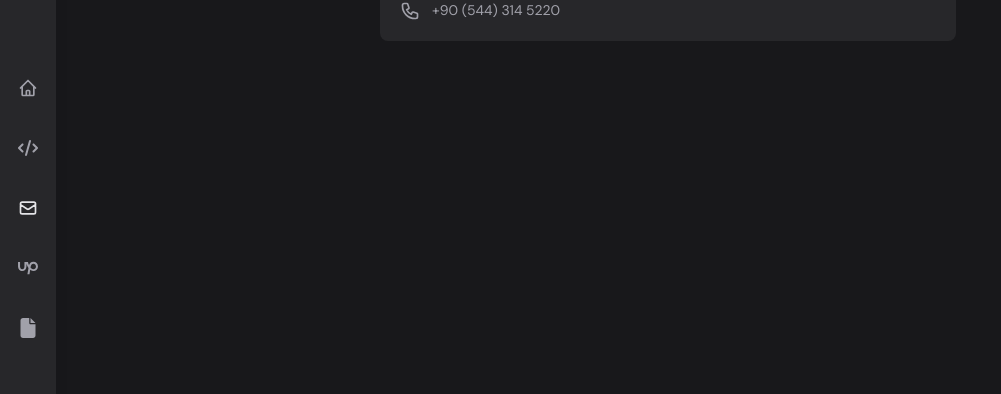
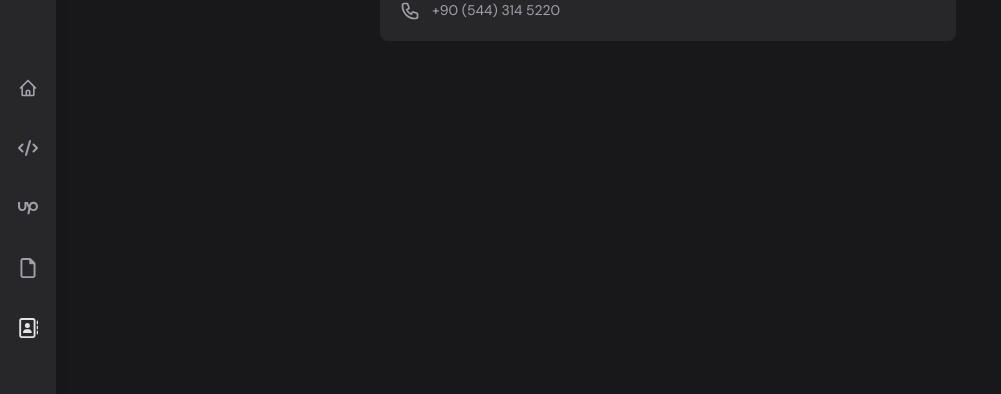
Before and after one commit to huseyindas/huseyindas.dev, a Next.js app: page /contact in a window 1280 px wide. Shown: the part 192-586 px from the top of the page, without its empty margins (0-1001 px from the left). Built offline with nearby package versions, Linux system fonts and the light colour scheme.

Commit message:
fix contact page navbar.

```diff
--- a/app/contact/page.tsx
+++ b/app/contact/page.tsx
@@ -1,6 +1,7 @@
 'use client'
 
 import { DM_Sans } from 'next/font/google'
+import Navbar from '../components/Navbar'
 
 const dmSans = DM_Sans({ subsets: ['latin'] })
 
@@ -8,60 +9,7 @@ export default function Contact() {
   return (
     <div className={`flex min-h-screen bg-[#18181B] ${dmSans.className}`}>
       {/* Vertical Navbar */}
-      <div className="fixed left-0 top-0 h-full w-14 bg-[#27272A] shadow-lg">
-        <nav className="flex h-full items-center justify-center">
-          <div className="space-y-7">
-            <div className="group relative">
-              <a href="/" className="flex items-center justify-center rounded-lg p-1.5 text-[#A1A1AA] transition-colors hover:text-[#E4E4E7]">
-                <svg className="h-5 w-5" fill="none" stroke="currentColor" viewBox="0 0 24 24">
-                  <path strokeLinecap="round" strokeLinejoin="round" strokeWidth={2} d="M3 12l2-2m0 0l7-7 7 7M5 10v10a1 1 0 001 1h3m10-11l2 2m-2-2v10a1 1 0 01-1 1h-3m-6 0a1 1 0 001-1v-4a1 1 0 011-1h2a1 1 0 011 1v4a1 1 0 001 1m-6 0h6" />
-                </svg>
-              </a>
-              <span className="absolute left-full ml-2 w-auto min-w-max origin-left scale-0 rounded-md bg-[#27272A] px-2 py-1 text-[12px] font-normal text-[#E4E4E7] shadow-lg transition-all duration-200 group-hover:scale-100">Home</span>
-            </div>
-
-            <div className="group relative">
-              <a href="/projects" className="flex items-center justify-center rounded-lg p-1.5 text-[#A1A1AA] transition-colors hover:text-[#E4E4E7]">
-                <svg className="h-5 w-5" viewBox="0 0 640 512" fill="currentColor">
-                  <path d="M392.8 1.2c-17-4.9-34.7 5-39.6 22l-128 448c-4.9 17 5 34.7 22 39.6s34.7-5 39.6-22l128-448c4.9-17-5-34.7-22-39.6zm80.6 120.1c-12.5 12.5-12.5 32.8 0 45.3L562.7 256l-89.4 89.4c-12.5 12.5-12.5 32.8 0 45.3s32.8 12.5 45.3 0l112-112c12.5-12.5 12.5-32.8 0-45.3l-112-112c-12.5-12.5-32.8-12.5-45.3 0zm-306.7 0c-12.5-12.5-32.8-12.5-45.3 0l-112 112c-12.5 12.5-12.5 32.8 0 45.3l112 112c12.5 12.5 32.8 12.5 45.3 0s12.5-32.8 0-45.3L77.3 256l89.4-89.4c12.5-12.5 12.5-32.8 0-45.3z" />
-                </svg>
-              </a>
-              <span className="absolute left-full ml-2 w-auto min-w-max origin-left scale-0 rounded-md bg-[#27272A] px-2 py-1 text-[12px] font-normal text-[#E4E4E7] shadow-lg transition-all duration-200 group-hover:scale-100">Projects</span>
-            </div>
-
-            <div className="group relative">
-              <a href="/contact" className="flex items-center justify-center rounded-lg p-1.5 text-[#E4E4E7] transition-colors">
-                <svg className="h-5 w-5" fill="none" stroke="currentColor" viewBox="0 0 24 24">
-                  <path strokeLinecap="round" strokeLinejoin="round" strokeWidth={2} d="M3 8l7.89 5.26a2 2 0 002.22 0L21 8M5 19h14a2 2 0 002-2V7a2 2 0 00-2-2H5a2 2 0 00-2 2v10a2 2 0 002 2z" />
-                </svg>
-              </a>
-              <span className="absolute left-full ml-2 w-auto min-w-max origin-left scale-0 rounded-md bg-[#27272A] px-2 py-1 text-[12px] font-normal text-[#E4E4E7] shadow-lg transition-all duration-200 group-hover:scale-100">Contact</span>
-            </div>
-
-            <div className="group relative">
-              <a href="https://www.upwork.com/freelancers/~017013a12c5d48ae69" className="flex items-center justify-center rounded-lg p-1.5 text-[#A1A1AA] transition-colors hover:text-[#E4E4E7]">
-                <svg className="h-5 w-5" viewBox="0 0 641 512" fill="currentColor" xmlns="http://www.w3.org/2000/svg">
-                  <path d="M494.7 295.6c-50.3 0-83.5-38.9-92.8-53.9c11.9-95.3 46.8-125.4 92.8-125.4c45.5 0 80.9 36.4 80.9 89.7s-35.4 89.7-80.9 89.7zm0-237.8c-81.9 0-127.8 53.4-141 108.4c-14.9-28-25.9-65.5-34.5-100.3H206v141c0 51.1-23.3 89-68.8 89s-71.6-37.8-71.6-89l.5-141H.8v141c0 41.1 13.3 78.4 37.6 105.1c25 27.5 59.2 41.8 98.8 41.8c78.8 0 133.8-60.4 133.8-146.9V112.1c8.2 31.2 27.8 91.1 65.3 143.6l-35 199.4h66.4l23.1-141.3c7.6 6.3 15.7 12 24.2 17c22.2 14 47.7 21.9 73.9 22.8c0 0 4 .2 6.1 .2c81.2 0 145.9-62.9 145.9-147.8s-64.8-148.1-146-148.1z" />
-                </svg>
-              </a>
-              <span className="absolute left-full ml-2 w-auto min-w-max origin-left scale-0 rounded-md bg-[#27272A] px-2 py-1 text-[12px] font-normal text-[#E4E4E7] shadow-lg transition-all duration-200 group-hover:scale-100">Upwork</span>
-            </div>
-
-            <div className="group relative">
-              <a
-                href="/HuseyinDasCV.pdf"
-                download="HuseyinDasCV.pdf"
-                className="flex items-center justify-center rounded-lg p-1.5 text-[#A1A1AA] transition-colors hover:text-[#E4E4E7]"
-              >
-                <svg className="h-5 w-5" viewBox="0 0 384 512" fill="currentColor" xmlns="http://www.w3.org/2000/svg">
-                  <path d="M0 64C0 28.7 28.7 0 64 0L224 0l0 128c0 17.7 14.3 32 32 32l128 0 0 288c0 35.3-28.7 64-64 64L64 512c-35.3 0-64-28.7-64-64L0 64zm384 64l-128 0L256 0 384 128z" />
-                </svg>
-              </a>
-              <span className="absolute left-full ml-2 w-auto min-w-max origin-left scale-0 rounded-md bg-[#27272A] px-2 py-1 text-[12px] font-normal text-[#E4E4E7] shadow-lg transition-all duration-200 group-hover:scale-100">Download CV</span>
-            </div>
-          </div>
-        </nav>
-      </div>
+      <Navbar />
 
       {/* Main Content */}
       <div className="ml-14 flex-1 px-7 py-10">
```
